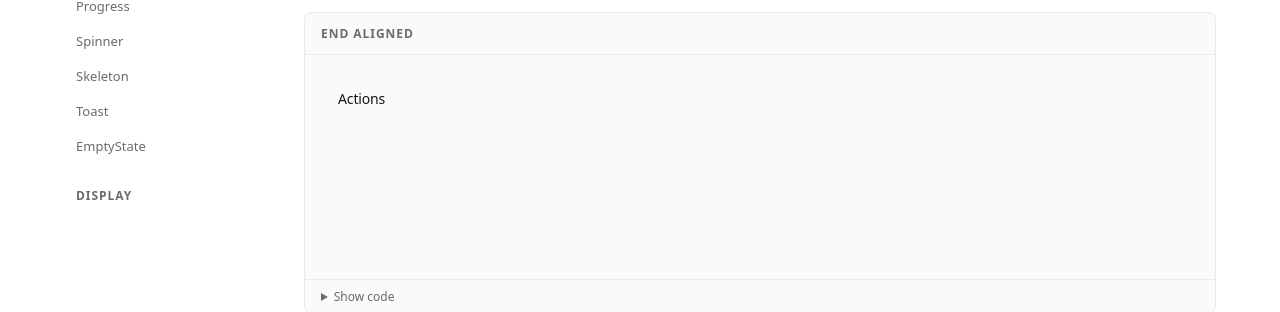
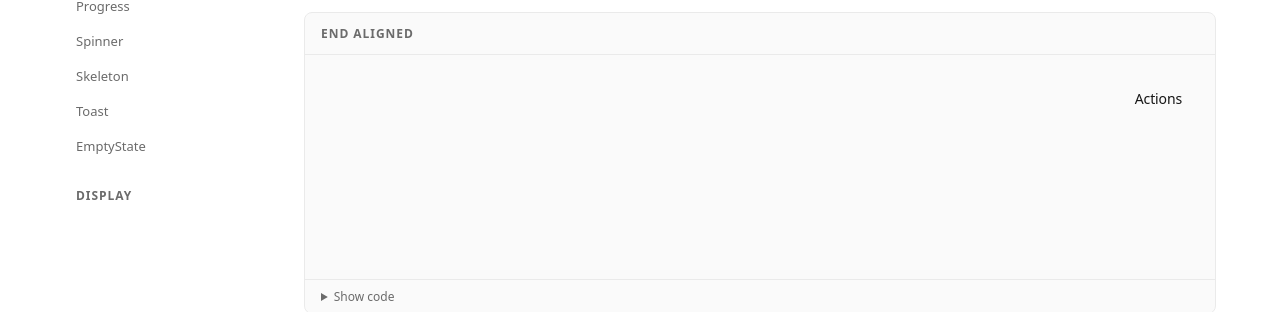
Before and after one commit to 4imd3v/puresv, a SvelteKit app: page /components/dropdown in a window 1280 px wide. Shown: the part 614-926 px from the top of the page. Built offline with nearby package versions, Linux system fonts and the light colour scheme.

Commit message:
fix(docs): give the end-aligned dropdown demo room on the left
The trigger now sits at the right edge of a full-width demo, so the menu opens leftwards inside the card instead of being clipped. Also stretches the basic demo to the full preview width.

```diff
--- a/src/routes/components/dropdown/+page.svelte
+++ b/src/routes/components/dropdown/+page.svelte
@@ -87,7 +87,7 @@
 
     <Demo label="End aligned" code={endCode}>
       {#snippet preview()}
-        <div class="dropdown-demo">
+        <div class="dropdown-demo end">
           <Dropdown {items} align="end" label="Actions">
             {#snippet trigger(attrs)}
               <Button {...attrs} variant="ghost">Actions</Button>
@@ -115,7 +115,14 @@
       display: flex;
       align-items: flex-start;
       gap: var(--puresv-space-4);
+      width: 100%;
       min-height: 11rem;
+    }
+
+    /* An end-aligned menu opens to the left, so its trigger belongs at the
+       right edge — otherwise the demo frame clips the menu. */
+    .dropdown-demo.end {
+      justify-content: flex-end;
     }
 
     .readout {
```
